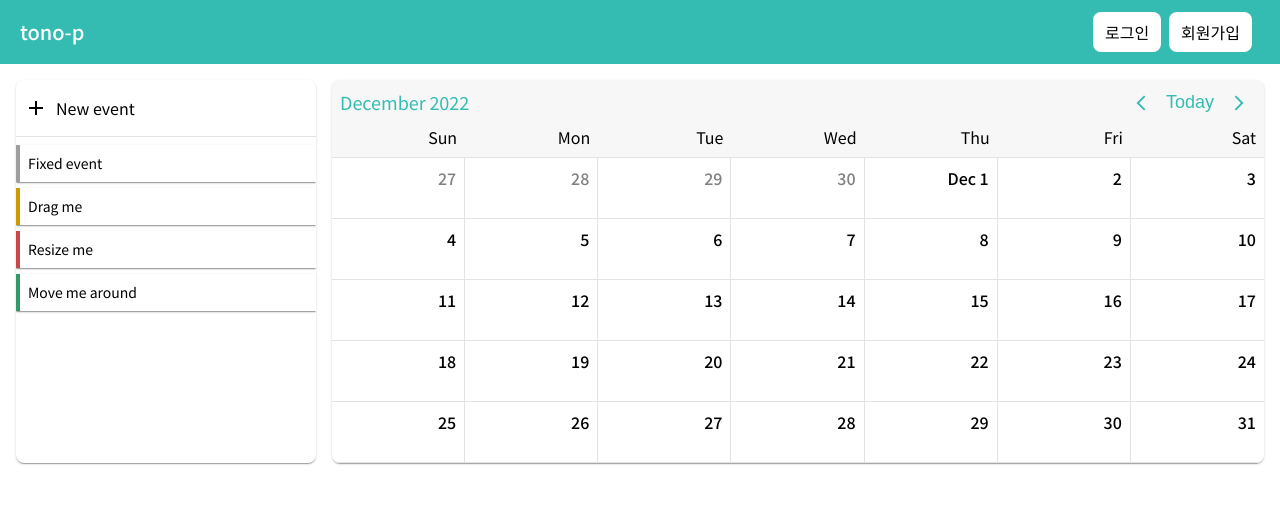
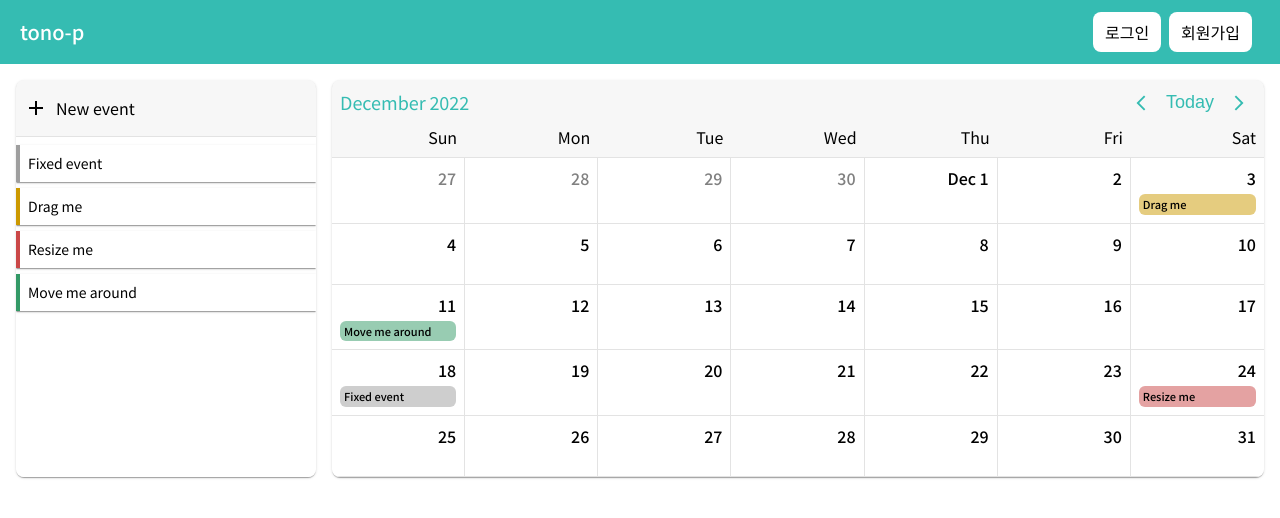
Before and after one commit to jmeno1011/tono-p, a Next.js app: page /calendar in a window 1280 px wide. Shown: the top 518 px of the page. Built offline with nearby package versions, Linux system fonts and the light colour scheme.

Commit message:
add event-list-insert in calendar

```diff
--- a/src/componets/calendar/CalendarBody.jsx
+++ b/src/componets/calendar/CalendarBody.jsx
@@ -16,13 +16,44 @@ const CalendarRow = styled.div`
     }
 `
 const Cell = styled.div`
-    display: flex;
-    justify-content: end;
+
     padding: 8px;
     min-height: 60px;
     border-right: 1px solid #e3e3e3;
     color: ${(props) => (props.color)};
     font-weight: 500;
+    >span{
+        display: flex;
+        justify-content: end;
+        margin-bottom: 4px;
+    }
+`
+const Schedule = styled.div`
+    display: flex;
+    align-items: center;
+    font-size: 0.625rem;
+    position: relative;
+    div>span{
+        position: relative;
+        display: inline-block;
+        padding: 2px 4px;
+        opacity: 1;
+        font-size: 1.1em;
+        text-overflow: ellipsis;
+        z-index: 2;
+    }
+    >span{
+        z-index: 1;
+        display: block;
+        position: absolute;
+        top: 0;
+        left: 0;
+        right: 0;
+        bottom: 0;
+        background-color: ${(props) => props.bgColor};
+        border-radius: 6px;
+        opacity: 0.5;
+    }
 `
 
 const CalendarBody = ({ currnetDay }) => {
@@ -96,7 +127,20 @@ const CalendarBody = ({ currnetDay }) => {
                                         key={date}
                                         color={dayjs(date).isBetween(monthStartDate.subtract(1, "day"), monthEndDate) ? "black" : "gray"}
                                     >
-                                        {dayjs(date).format("D") === "1" ? dayjs(date).format("MMM D") : dayjs(date).format("D")}
+                                        <span>
+                                            {dayjs(date).format("D") === "1" ? dayjs(date).format("MMM D") : dayjs(date).format("D")}
+                                        </span>
+                                        {
+                                            myData.filter(el => el.start === dayjs(date).format("YYYY-MM-DD")).map((value, index) => (
+                                                <Schedule key={`${index}_${value.title}`} bgColor={value.color}>
+                                                    <div>
+                                                        <span>{value.title}</span>
+                                                    </div>
+                                                    <span></span>
+                                                </Schedule>
+                                            ))
+                                        }
+
                                     </Cell>
                                 ))
                         }
@@ -106,4 +150,26 @@ const CalendarBody = ({ currnetDay }) => {
     )
 }
 
-export default CalendarBody
+export default CalendarBody;
+const myData = [{
+    title: 'Fixed event',
+    start: '2022-12-18',
+    end: '2022-12-19',
+    color: '#9e9e9e',
+    editable: false
+}, {
+    title: 'Drag me',
+    start: '2022-12-03',
+    end: '2022-12-05',
+    color: '#cc9900'
+}, {
+    title: 'Resize me',
+    start: '2022-12-24',
+    end: '2022-12-29',
+    color: '#ca4747'
+}, {
+    title: 'Move me around',
+    start: '2022-12-11',
+    end: '2022-12-14',
+    color: '#339966'
+}];
--- a/src/componets/calendar/ScheduleForm.jsx
+++ b/src/componets/calendar/ScheduleForm.jsx
@@ -83,6 +83,7 @@ const ScheduleForm = ({ open, setOpen }) => {
     const [description, setDescription] = useState("New event description1\nNew event description2");
     const [startDate, setStartDate] = useState(new Date());
     const [color, setColor] = useState("#ca4747");
+    const colors = ["#ca4747", "#cc9900", "#339966", "#9e9e9e"];
 
     const saveSchedule = (e) => {
         e.preventDefault();
@@ -110,7 +111,7 @@ const ScheduleForm = ({ open, setOpen }) => {
             </Row>
             <Row>
                 <h5>Description</h5>
-                <textarea rows={2} placeholder="..." value={description} onChange={e=>setDescription(e.target.value)} />
+                <textarea rows={2} placeholder="..." value={description} onChange={e => setDescription(e.target.value)} />
             </Row>
             <Row>
                 <h5>Date</h5>
@@ -118,42 +119,19 @@ const ScheduleForm = ({ open, setOpen }) => {
             </Row>
             <Row>
                 <h5>Color</h5>
-                <RadioColor color="#ca4747">
+                {
+                    colors.map((clr) => (
+                        <RadioColor key={clr} color={clr}>
                             <input
                                 type="radio"
                                 name="color"
-                        value="#ca4747"
-                        checked={color !== undefined ? color === "#ca4747" : undefined}
+                                value={clr}
+                                checked={color !== undefined ? color === clr : undefined}
                                 onChange={e => setColor(e.target.value)} />
                             <span></span>
                         </RadioColor>
-                <RadioColor color="#cc9900">
-                    <input
-                        type="radio"
-                        name="color"
-                        value="#cc9900"
-                        checked={color !== undefined ? color === "#cc9900" : undefined}
-                        onChange={e => setColor(e.target.value)} />
-                    <span></span>
-                </RadioColor>
-                <RadioColor color="#339966">
-                    <input
-                        type="radio"
-                        name="color"
-                        value="#339966"
-                        checked={color !== undefined ? color === "#339966" : undefined}
-                        onChange={e => setColor(e.target.value)} />
-                    <span></span>
-                </RadioColor>
-                <RadioColor color="#9e9e9e">
-                    <input
-                        type="radio"
-                        name="color"
-                        value="#9e9e9e"
-                        checked={color !== undefined ? color === "#9e9e9e" : undefined}
-                        onChange={e => setColor(e.target.value)} />
-                    <span></span>
-                </RadioColor>
+                    ))
+                }
             </Row>
         </ScheduleFormBlock>
     )
--- a/src/componets/calendar/ScheduleList.jsx
+++ b/src/componets/calendar/ScheduleList.jsx
@@ -6,8 +6,7 @@ import ScheduleForm from './ScheduleForm'
 
 const ScheduleListBlock = styled.div`
     min-width: 300px;
-    margin-right: 16px;
-    /* background-color: #F7F7F7; */
+    background-color: #F7F7F7;
     overflow: hidden;
     border-radius: 8px;
     position: relative;
@@ -29,6 +28,8 @@ const ScheduleAddBlock = styled.div`
 `
 const ScheduleListBox = styled.div`
     padding-top: 8px;
+    background-color: #fff;
+    height: calc(100% - 57px);
 `
 
 const ScheduleList = () => {
--- a/src/pages/calendar.js
+++ b/src/pages/calendar.js
@@ -5,6 +5,7 @@ import ScheduleList from '../componets/calendar/ScheduleList'
 
 const CalendarBlock = styled.div`
     display: flex;
+    gap: 16px;
     @media (max-width: 992px) {
         flex-direction: column-reverse;
     }
```
Lines whose indentation alone changed are shown as unchanged.
